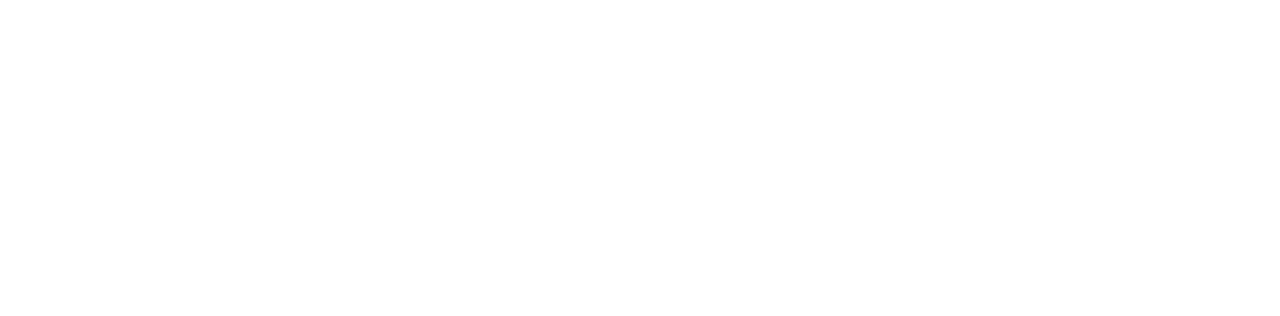
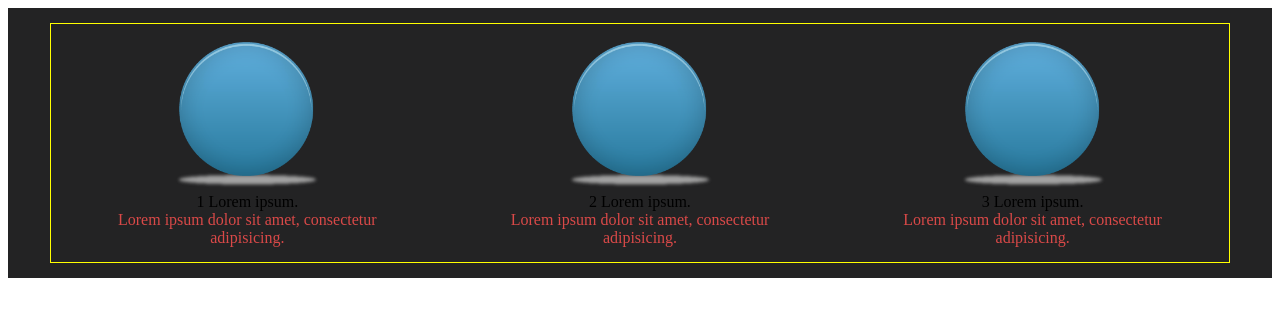
Before and after one commit to VahagShahinyan/flexgrid, a plain HTML site: page example1/index.html in a window 1280 px wide. Drawn offline with Linux system fonts and the light colour scheme.

Commit message:
sharunakeli

```diff
--- a/example1/index.html
+++ b/example1/index.html
@@ -3,8 +3,36 @@
 <head>
     <meta charset="UTF-8">
     <title>Title</title>
+    <link rel="stylesheet" href="style.css">
 </head>
 <body>
-
+<section class="profit">
+    <div class="wrapper">
+        <div class="row">
+            <div class="item">
+                <!--<img src="http://via.placeholder.com/150x150">-->
+                <img src="circle-icon.png" width="150px">
+                <div class="subtitle">
+                   1 Lorem ipsum.
+                </div>
+                <div class="text">Lorem ipsum dolor sit amet, consectetur adipisicing.</div>
+            </div>
+            <div class="item">
+                <img src="circle-icon.png" width="150px">
+                <div class="subtitle">
+                   2 Lorem ipsum.
+                </div>
+                <div class="text">Lorem ipsum dolor sit amet, consectetur adipisicing.</div>
+            </div>
+            <div class="item">
+                <img src="circle-icon.png" width="150px">
+                <div class="subtitle">
+                   3 Lorem ipsum.
+                </div>
+                <div class="text">Lorem ipsum dolor sit amet, consectetur adipisicing.</div>
+            </div>
+        </div>
+    </div>
+</section>
 </body>
 </html>
--- a/example1/style.css
+++ b/example1/style.css
@@ -0,0 +1,43 @@
+
+.wrapper{
+    max-width: 1180px;
+    margin:0 auto;
+    height:100%;
+    padding:0 5px;
+    overflow: hidden;
+}
+
+.row{
+    border: 1px solid #ff0;
+    /*margin: 0 -15px;*/
+
+}
+
+.profit{
+    background: #232324 ;
+    padding: 15px 0;
+
+}
+
+.profit .row{
+    display: flex;
+    justify-content: space-around ;
+    flex-wrap: wrap;
+
+
+}
+
+.profit .item{
+    /*background-color: antiquewhite;*/
+
+    text-align: center;
+    flex-basis: 300px;
+    margin: 15px;
+    /*max-width: 300px;*/
+
+}
+
+.profit .item .text{
+    color: #d94948;
+
+}
```
Also changed, not shown: example1/circle-icon.png (added).
